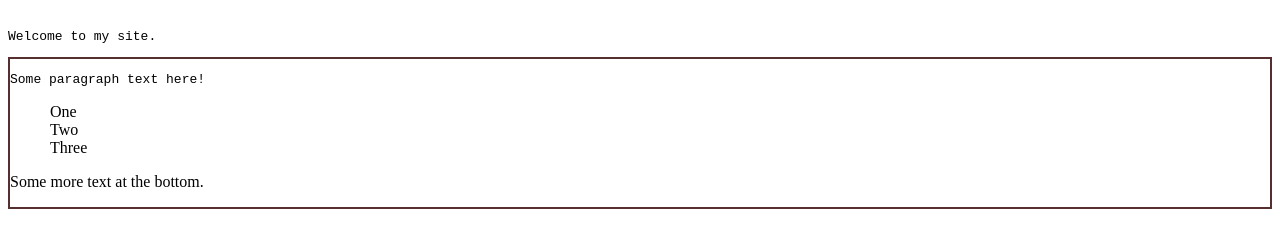
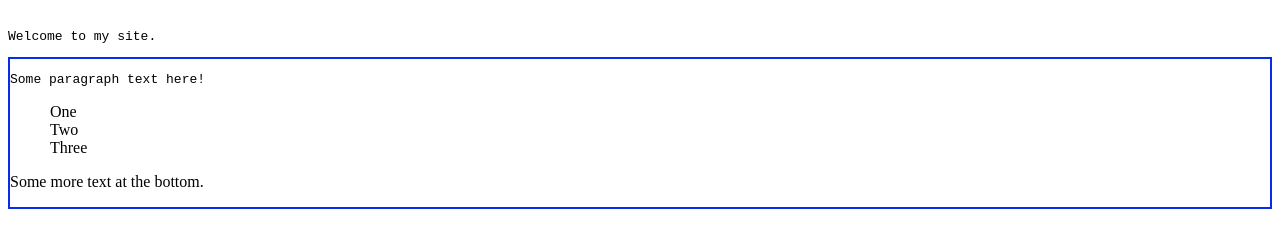
Before and after one commit to kirbyhorvitz/my-site-2021-inclass, a plain HTML site: page index.html in a window 1280 px wide. Shown: the part 90-338 px from the top of the page. Drawn offline with Linux system fonts and the light colour scheme.

Commit message:
Update index.html
update border to blue

```diff
--- a/index.html
+++ b/index.html
@@ -9,7 +9,7 @@
 
     <p style="font-family: monospace; color: '#ccc';">Welcome to my site.</p>
 
-    <div style="border: 2px solid rgb(88, 47, 47);">
+    <div style="border: 2px solid rgb(9, 43, 235);">
       <p style="font-family: monospace; color: '#ccc';">Some paragraph text here!</p>
 
       <ol style="list-style:none;">
```
